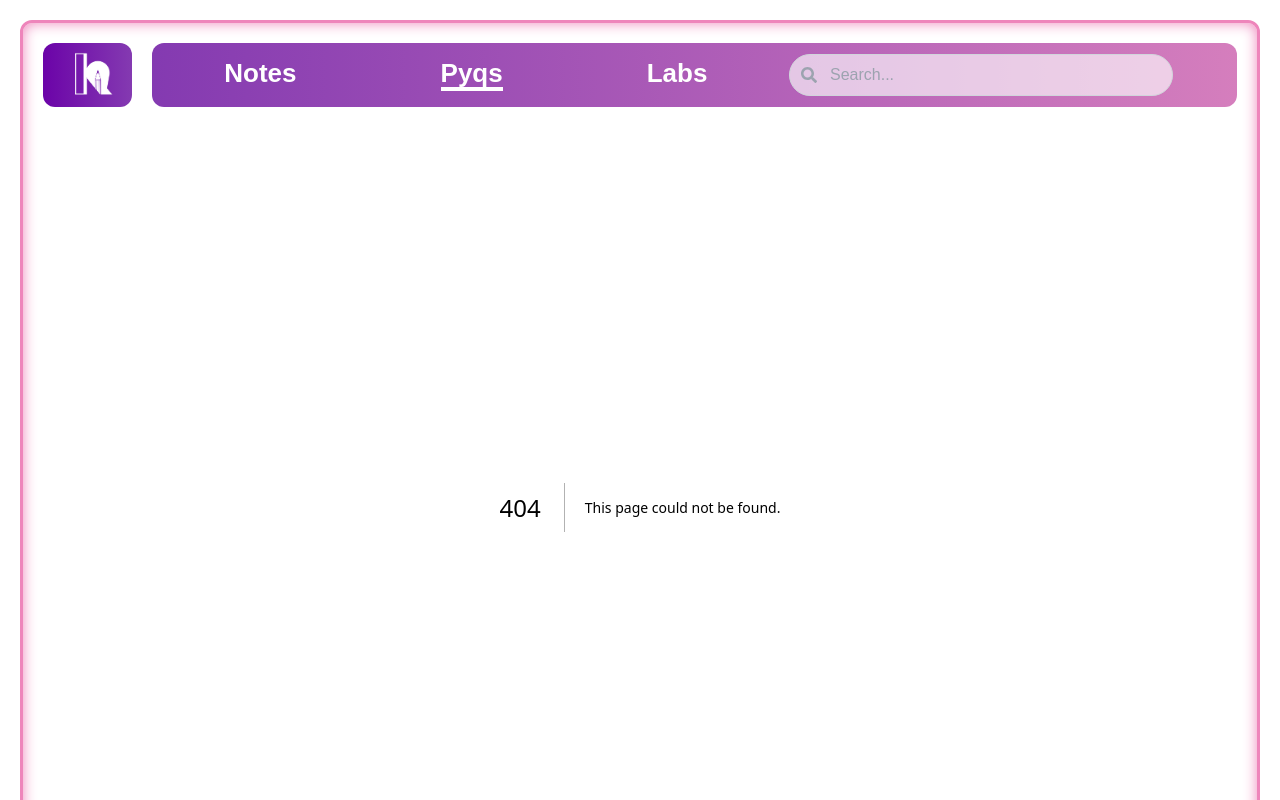
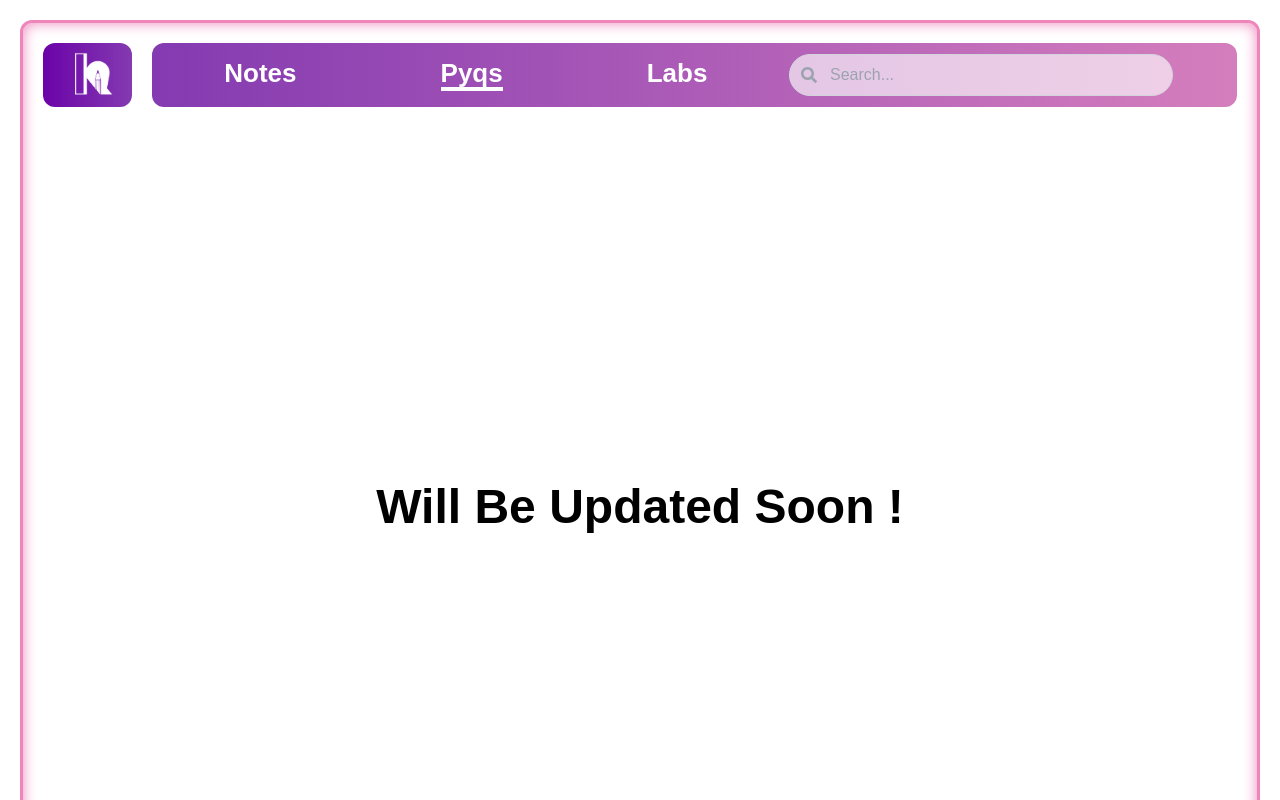
Before and after one commit to Soumyadipmaity1/k-prep, a Next.js app: page /cse-pyqs in a window 1280 px wide. Before the commit this address had no page. Shown: the top 800 px of the page. Built offline with nearby package versions, Linux system fonts and the light colour scheme; a web font is replaced by a local one.

Commit message:
feat: Create new page component for CSE Pyqs

```diff
--- /dev/null
+++ b/src/app/cse-pyqs/page.tsx
@@ -0,0 +1,11 @@
+import React from 'react'
+
+function page() {
+  return (
+    <div className='sm:text-5xl text-4xl flex justify-center items-center h-screen font-extrabold'>
+      Will Be Updated Soon !
+    </div>
+  )
+}
+
+export default page
```
